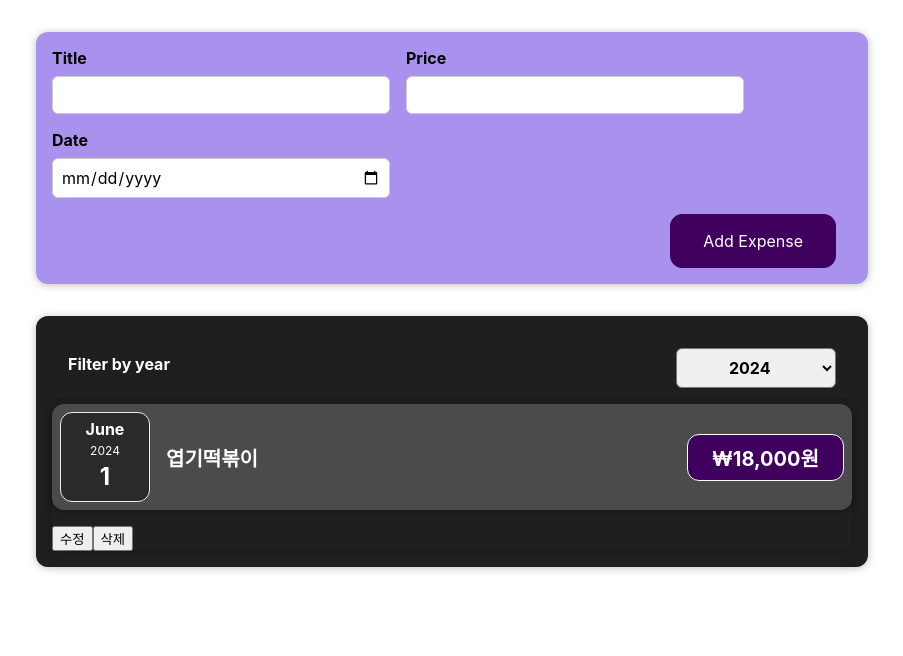
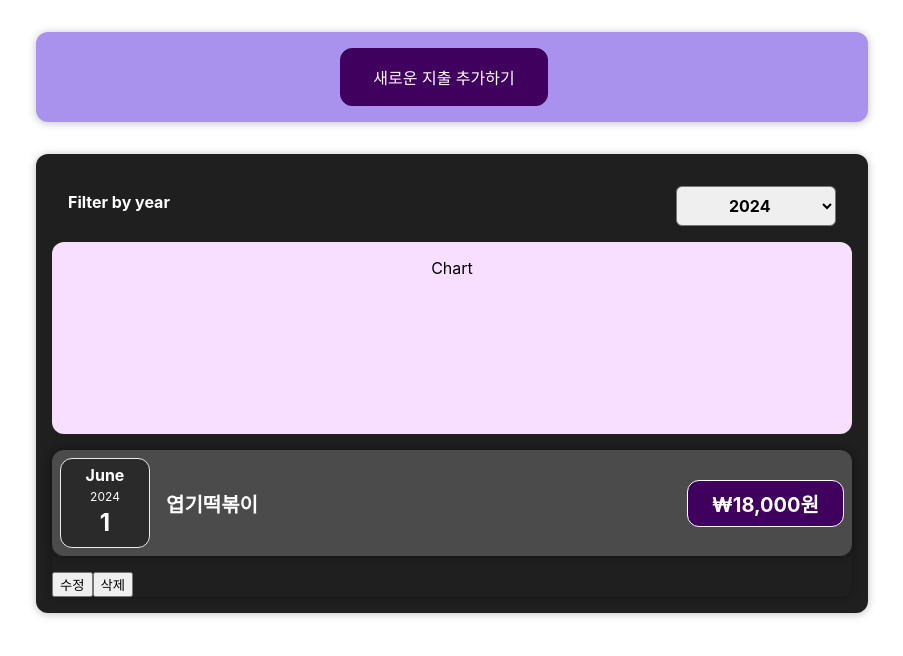
Before and after one commit to yusabeom/react-basic-study202405, a React (Create React App) app: page / in a window 1280 px wide. Shown: the top 656 px of the page, without its empty margins (188-1091 px from the left). Built offline with nearby package versions, Linux system fonts and the light colour scheme.

Commit message:
6. 조건부 렌더링, Chart 기본 세팅

```diff
--- /dev/null
+++ b/src/components/Chart/Chart.css
@@ -0,0 +1,9 @@
+.chart {
+  padding: 1rem;
+  border-radius: 12px;
+  background-color: #f8dfff;
+  text-align: center;
+  display: flex;
+  justify-content: space-around;
+  height: 10rem;
+}
--- /dev/null
+++ b/src/components/Chart/Chart.js
@@ -0,0 +1,8 @@
+import React from 'react';
+import './Chart.css';
+
+const Chart = () => {
+  return <div className="chart">Chart</div>;
+};
+
+export default Chart;
--- /dev/null
+++ b/src/components/Expense/ExpenseChart.js
@@ -0,0 +1,23 @@
+import React from 'react';
+import Chart from '../Chart/Chart';
+
+const ExpenseChart = () => {
+  const chartDataPoints = [
+    { label: 'Jan', value: 0 },
+    { label: 'Feb', value: 0 },
+    { label: 'Mar', value: 0 },
+    { label: 'Apr', value: 0 },
+    { label: 'May', value: 0 },
+    { label: 'Jun', value: 0 },
+    { label: 'Jul', value: 0 },
+    { label: 'Aug', value: 0 },
+    { label: 'Sep', value: 0 },
+    { label: 'Oct', value: 0 },
+    { label: 'Nov', value: 0 },
+    { label: 'Dec', value: 0 },
+  ];
+
+  return <Chart dataPoints={chartDataPoints} />;
+};
+
+export default ExpenseChart;
--- a/src/components/Expense/Expenses.css
+++ b/src/components/Expense/Expenses.css
@@ -7,3 +7,10 @@
     border-radius: 12px;
     box-shadow: 0 1px 8px rgba(0, 0, 0, 0.25);
   }
+
+  .expenses p {
+    color: aliceblue;
+    font-size: 1.5rem;
+    font-weight: bold;
+    text-align: center;
+  }
--- a/src/components/Expense/Expenses.js
+++ b/src/components/Expense/Expenses.js
@@ -3,6 +3,7 @@
 import './Expenses.css';
 import Card from '../UI/Card';
 import ExpenseFilter from './ExpenseFilter';
+import ExpenseChart from './ExpenseChart';
 
 const Expenses = ({ items }) => {
   // 선택된 연도 상태값 관리
@@ -50,6 +51,7 @@
   return (
     <Card className="expenses">
       <ExpenseFilter onChangeFilter={filterChangeHandler} />
+      <ExpenseChart />
       {expenseContent}
     </Card>
   );
--- a/src/components/NewExpense/ExpenseForm.js
+++ b/src/components/NewExpense/ExpenseForm.js
@@ -1,6 +1,6 @@
 import React, { useState } from 'react';
 import './ExpenseForm.css';
-const ExpenseForm = ({ onSaveExpense }) => {
+const ExpenseForm = ({ onSaveExpense, onToggle }) => {
   const [userInput, setUserInput] = useState({
     title: '',
     price: '',
@@ -51,6 +51,8 @@
     });
   };
 
+  const cancelInsertHandler = () => onToggle();
+
   return (
     <form onSubmit={formSubmitHandler}>
       <div className="new-expense__controls">
@@ -84,6 +86,9 @@
         </div>
       </div>
       <div className="new-expense__actions">
+        <button type="button" onClick={cancelInsertHandler}>
+          Cancel
+        </button>
         <button type="submit">Add Expense</button>
       </div>
     </form>
--- a/src/components/NewExpense/NewExpense.js
+++ b/src/components/NewExpense/NewExpense.js
@@ -1,13 +1,27 @@
-import React from 'react';
+import React, { useState } from 'react';
 import ExpenseForm from './ExpenseForm';
 import './NewExpense.css';
 
 const NewExpense = ({ onAddExpense }) => {
-  return (
-    <div className="new-expense">
-      <ExpenseForm onSaveExpense={onAddExpense} />
-    </div>
+  const [expenseToggle, setExpenseToggle] = useState(false);
+
+  const startInsertModeHandler = () => setExpenseToggle(true);
+  const stopInsertModeHandler = () => setExpenseToggle(false);
+
+  let newExpenseContent = (
+    <button onClick={startInsertModeHandler}>새로운 지출 추가하기</button>
   );
+
+  if (expenseToggle) {
+    newExpenseContent = (
+      <ExpenseForm
+        onSaveExpense={onAddExpense}
+        onToggle={stopInsertModeHandler}
+      />
+    );
+  }
+
+  return <div className="new-expense">{newExpenseContent}</div>;
 };
 
 export default NewExpense;
```
Also changed, not shown: src/components/Chart/ChartBar.css (added, +30 -0 lines), src/components/Chart/ChartBar.js (added, +15 -0 lines).
